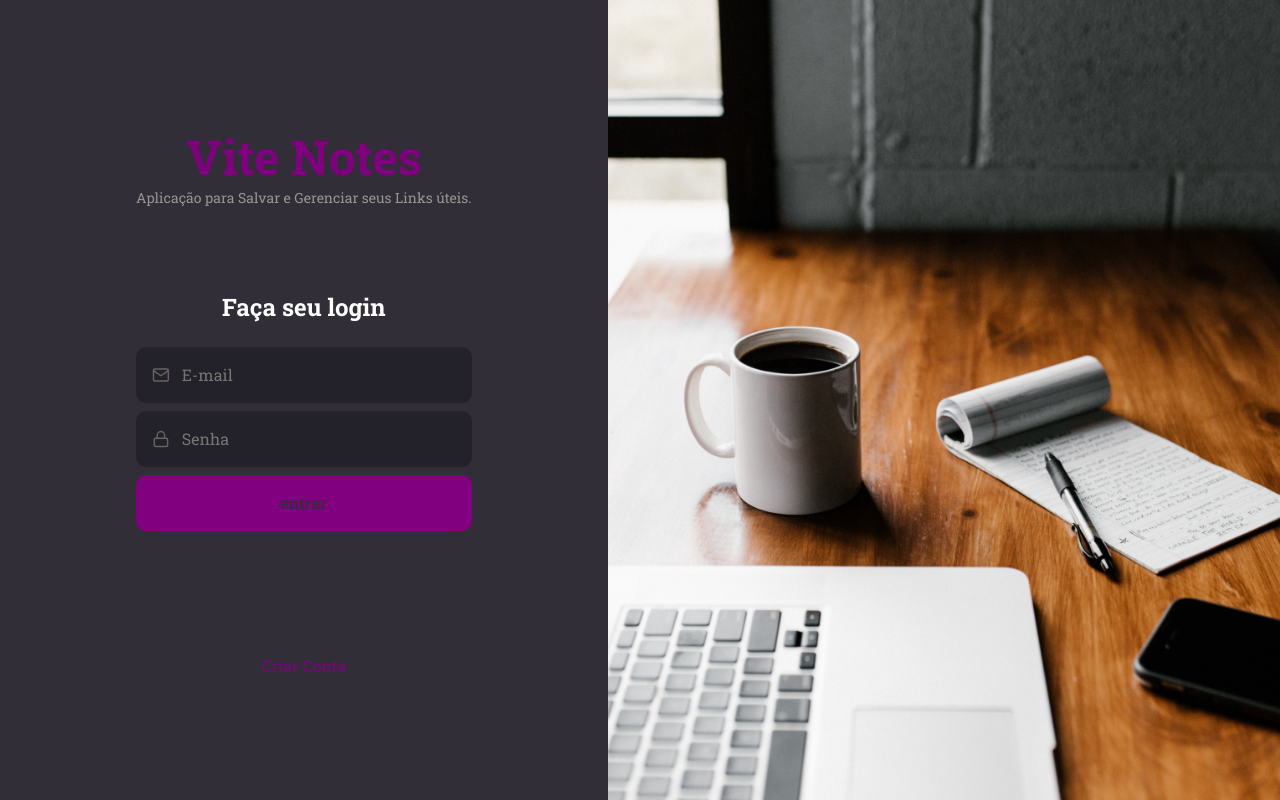
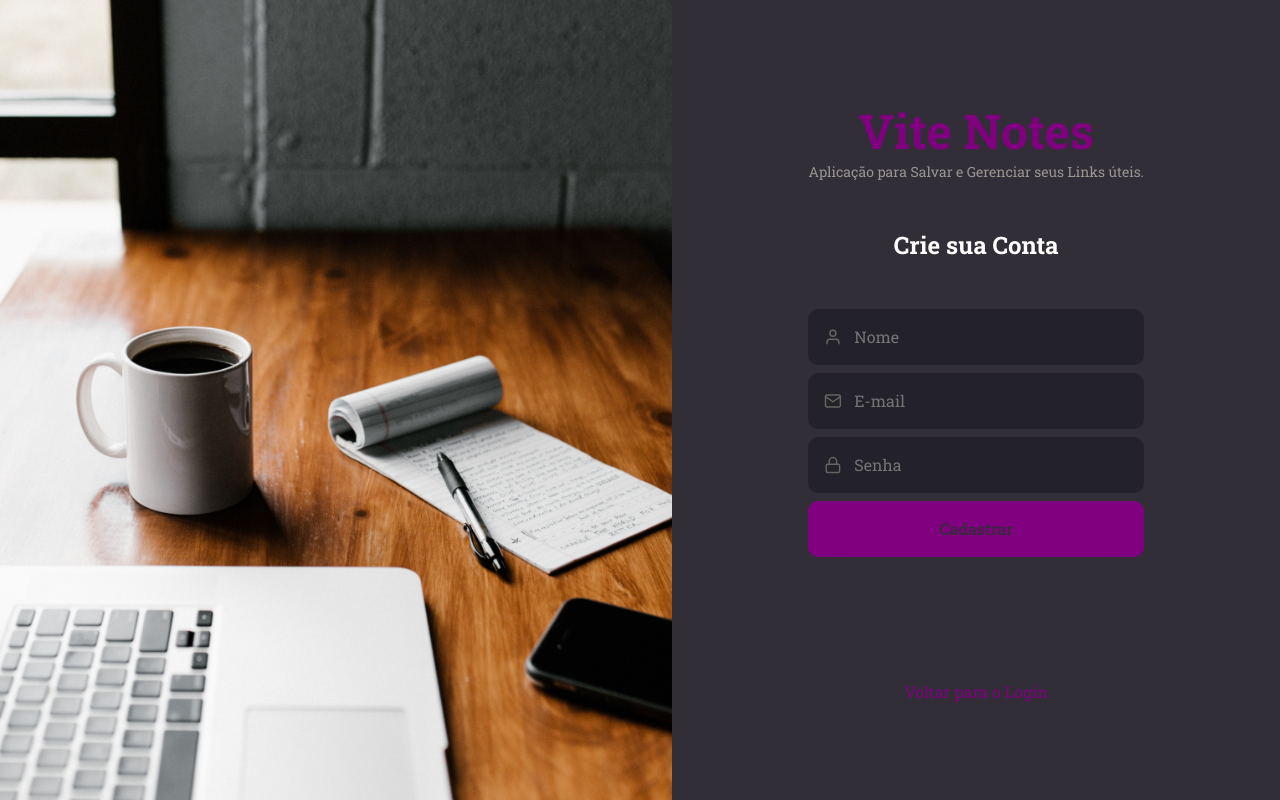
Before and after one commit to larads/vite, a React (Vite) app: page / in a window 1280 px wide. Built offline with nearby package versions, Linux system fonts and the light colour scheme.

Commit message:
🦄 create account screen

```diff
--- a/src/main.jsx
+++ b/src/main.jsx
@@ -4,13 +4,13 @@
 
 import GlobalStyles from "./styles/global"
 import themes from "./styles/theme"
-import { SignIn } from './pages/SignIn'
+import { SignUp } from './pages/SignUp'
 
 ReactDOM.createRoot(document.getElementById('root')).render(
   <React.StrictMode>
     <ThemeProvider theme={themes}>
       <GlobalStyles />
-      <SignIn />
+      <SignUp />
     </ThemeProvider>
   </React.StrictMode>,
 )
--- /dev/null
+++ b/src/pages/SignUp/index.jsx
@@ -0,0 +1,41 @@
+import { Container, Form, Background } from './styled';
+import { Input } from '../../components/Input';
+import { FiMail, FiLock, FiUser } from 'react-icons/fi';
+
+import { Button } from '../../components/Button';
+
+export function SignUp() {
+    return (
+        <Container>
+            <Background />
+            <Form>
+                <h1>Vite Notes</h1>
+                <p>Aplicação para Salvar e Gerenciar seus Links úteis.</p>
+
+                <h2>Crie sua Conta</h2>
+
+                <Input
+                    placeholder="Nome"
+                    type="text"
+                    icon={FiUser}
+                />
+
+                <Input
+                    placeholder="E-mail"
+                    type="text"
+                    icon={FiMail}
+                />
+
+                <Input
+                    placeholder="Senha"
+                    type="password"
+                    icon={FiLock}
+                />
+
+                <Button title="Cadastrar" />
+
+                <a href="#">Voltar para o Login</a>
+            </Form>
+        </Container>
+    )
+}
--- /dev/null
+++ b/src/pages/SignUp/styled.js
@@ -0,0 +1,46 @@
+import styled from 'styled-components';
+import backgroundImg from '../../assets/background.png';
+
+export const Container = styled.div`
+    height: 100vh;
+
+    display: flex;
+    align-items: stretch;
+`;
+
+export const Form = styled.form`
+    padding: 0 136px;
+
+    display: flex;
+    flex-direction: column;
+    justify-content:  center;
+    align-items: center;
+
+    text-align: center;
+
+    > h1 {
+        font-size: 48px;
+        color: ${({ theme }) => theme.colors.purple}
+    }
+
+    > h2 {
+        font-size: 24px;
+        margin: 48px 0;
+    }
+
+    > p {
+        font-size: 14px;
+        color: ${({ theme }) => theme.colors.gray_100};
+    }
+
+    > a {
+        margin-top: 124px;
+        color: ${({ theme }) => theme.colors.purple};
+    }
+`;
+
+export const Background = styled.div`
+    flex: 1;
+    background: url(${backgroundImg}) no-repeat center center;
+    background-size: cover;
+`;
```
